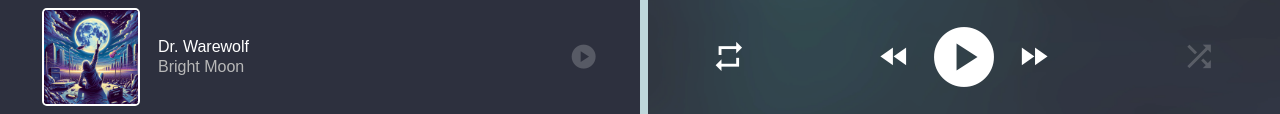
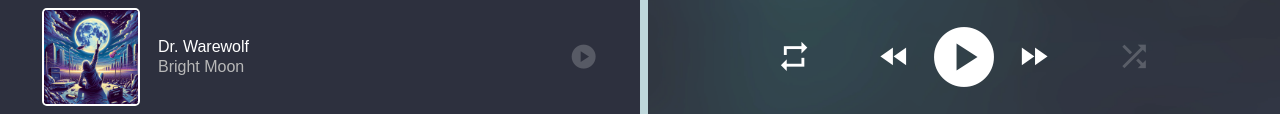
Before and after one commit to ProgrammerMarcus/lexicon-media-player, a plain HTML site: page index.html in a window 1280 px wide. Shown: the part 692-806 px from the top of the page. Drawn offline with Linux system fonts and the light colour scheme.

Commit message:
small flex tweak for consistency with assignment (controls)

```diff
--- a/style.css
+++ b/style.css
@@ -48,7 +48,7 @@ body {
 
   .controls {
     display: flex;
-    justify-content: space-between;
+    justify-content: space-evenly;
     align-items: center;
     flex-direction: row;
     width: 80%;
```
